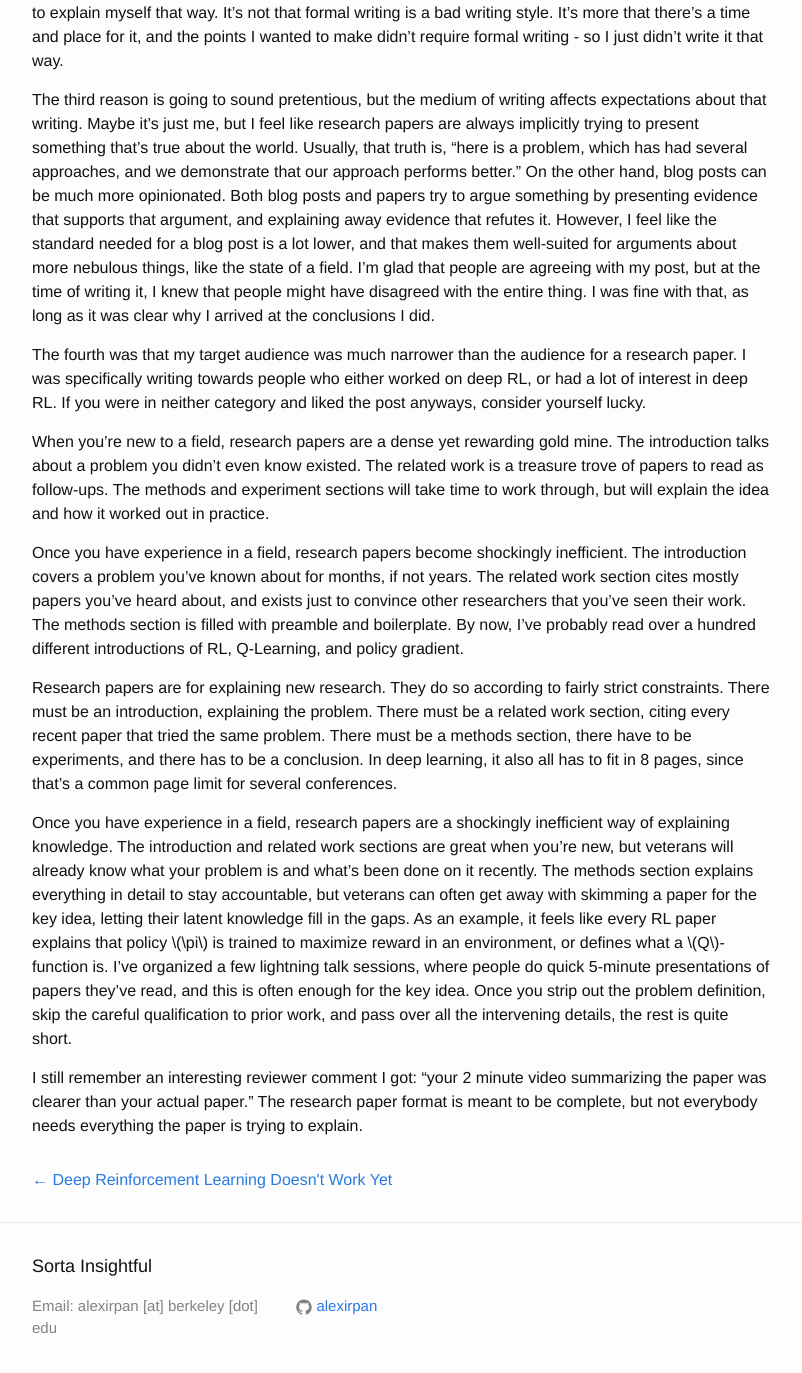
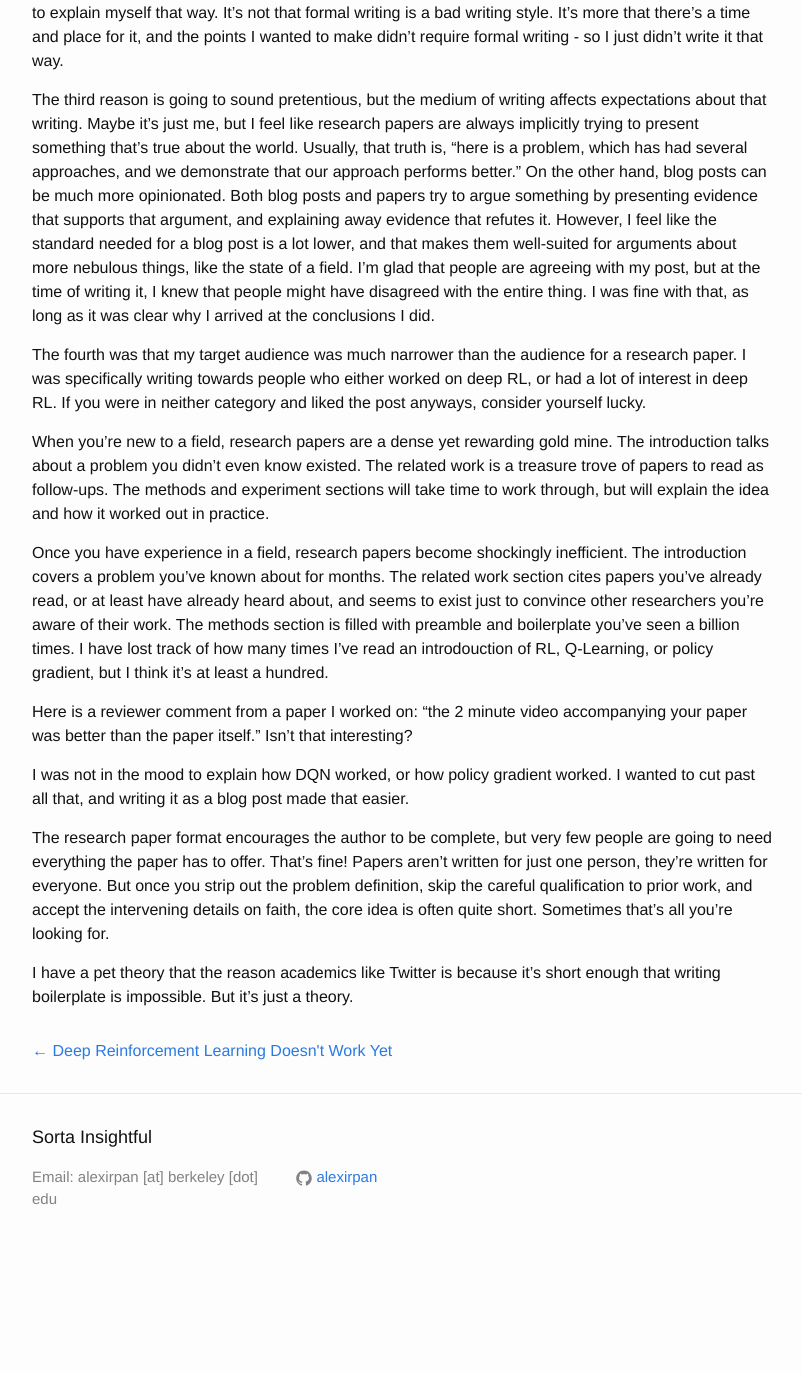
Before and after one commit to alexirpan/alexirpan.github.io, a Jekyll site: the page built from _posts/2018-02-21-blog-paper.markdown, in a window 1280 px wide and 1400 px high, scrolled down 705 px. Shown: the top 1373 px of the window, without its empty margins (238-1040 px from the left). Built offline with Jekyll 4.4.1, drawn with Linux system fonts in a browser that asks for light colours; nearby versions of some CDN libraries; after the commit the page ends 1976 px from its top, so only the background shows below that; some of the changed text lies outside the part shown.

Commit message:
This is actually pretty close to what I want?

```diff
--- a/_posts/2018-02-21-blog-paper.markdown
+++ b/_posts/2018-02-21-blog-paper.markdown
@@ -61,39 +62,27 @@ and experiment sections will take time to work through, but will explain the
 idea and how it worked out in practice.
 
 Once you have experience in a field, research papers become shockingly
-inefficient. The introduction covers a problem you've known about for months,
-if not years. The related work section cites mostly papers you've heard about,
-and exists just to convince other researchers that you've seen their work. The
-methods section is filled with preamble and boilerplate. By now, I've probably
-read over a hundred different introductions of RL, Q-Learning, and
-policy gradient.
+inefficient. The introduction covers a problem you've known about for months.
+The related work section cites papers you've already read, or at least have
+already heard about, and seems to exist just to convince other researchers you're
+aware of their work. The methods section is filled with preamble and
+boilerplate you've seen a billion times. I have lost track of how many times
+I've read an introdouction of RL, Q-Learning, or policy gradient, but I think
+it's at least a hundred.
 
+Here is a reviewer comment from a paper I worked on: "the 2 minute video
+accompanying your paper was better than the paper itself." Isn't that
+interesting?
 
-Research papers are for explaining new research. They do so according to
-fairly strict constraints. There must be an introduction, explaining the
-problem. There must be a related work section, citing every recent paper
-that tried the same problem. There must be a methods section, there have
-to be experiments, and there has to be a conclusion. In deep learning, it
-also all has to fit in 8 pages, since that's a common page limit for
-several conferences.
+I was not in the mood to explain how DQN worked, or how policy gradient worked.
+I wanted to cut past all that, and writing it as a blog post made that easier.
 
-Once you have experience in a field, research papers are a shockingly
-inefficient way of explaining knowledge.
-The introduction and related
-work sections are great when you're new, but veterans will already know
-what your problem is and what's been done on it recently. The methods
-section explains everything in detail to stay accountable, but veterans
-can often get away with skimming a paper for the key idea, letting their
-latent knowledge fill in the gaps. As an example, it feels like every RL paper
-explains that policy $$\pi$$ is trained to maximize reward in an environment,
-or defines what a $$Q$$-function is.
-I've organized a few lightning talk
-sessions, where people do quick 5-minute presentations of papers they've
-read, and this is often enough for the key idea. Once you strip out the
-problem definition, skip the careful qualification to prior work, and pass
-over all the intervening details, the rest is quite short.
+The research paper format encourages the author to be complete, but very few
+people are going to need everything the paper has to offer. That's fine! Papers
+aren't written for just one person, they're written for everyone. But once
+you strip out the problem definition, skip the careful qualification to prior
+work, and accept the intervening details on faith, the core idea is often quite
+short. Sometimes that's all you're looking for.
 
-I still remember an interesting reviewer comment I got: "your 2 minute
-video summarizing the paper was clearer than your actual paper." The
-research paper format is meant to be complete, but not everybody needs
-everything the paper is trying to explain.
+I have a pet theory that the reason academics like Twitter is because it's short
+enough that writing boilerplate is impossible. But it's just a theory.
```
Also changed, not shown: other parts of _posts/2018-02-21-blog-paper.markdown (+3 -2 lines).
